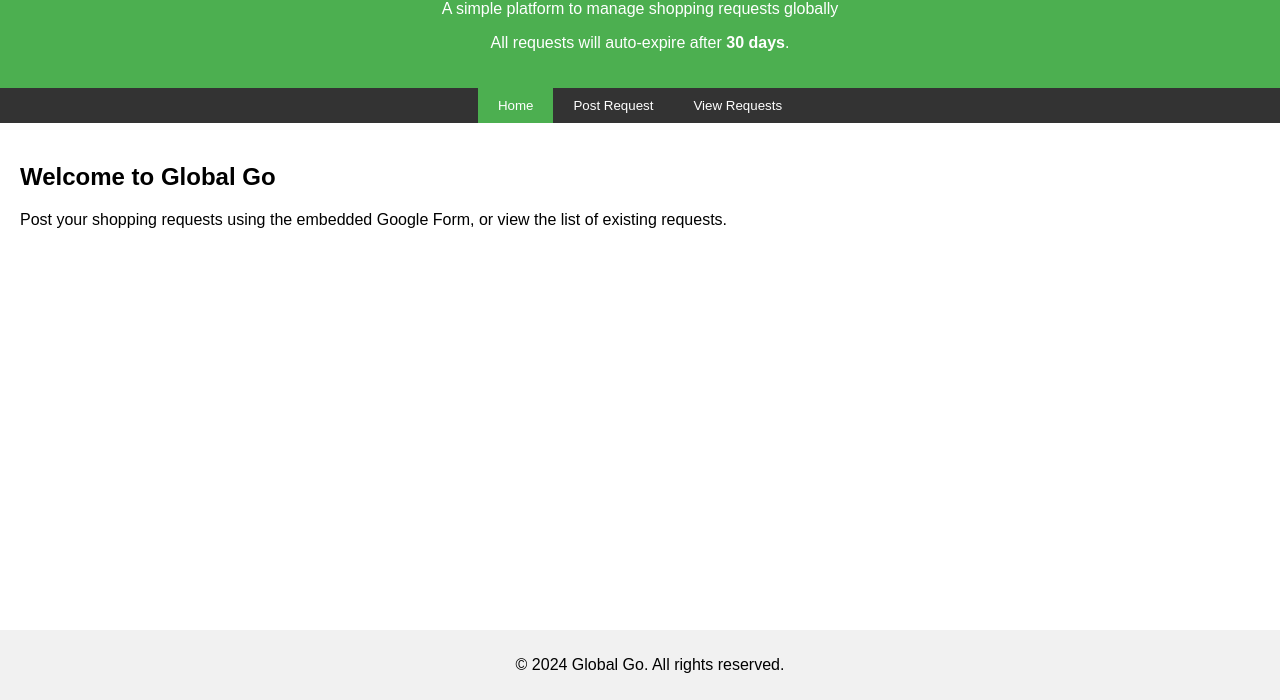
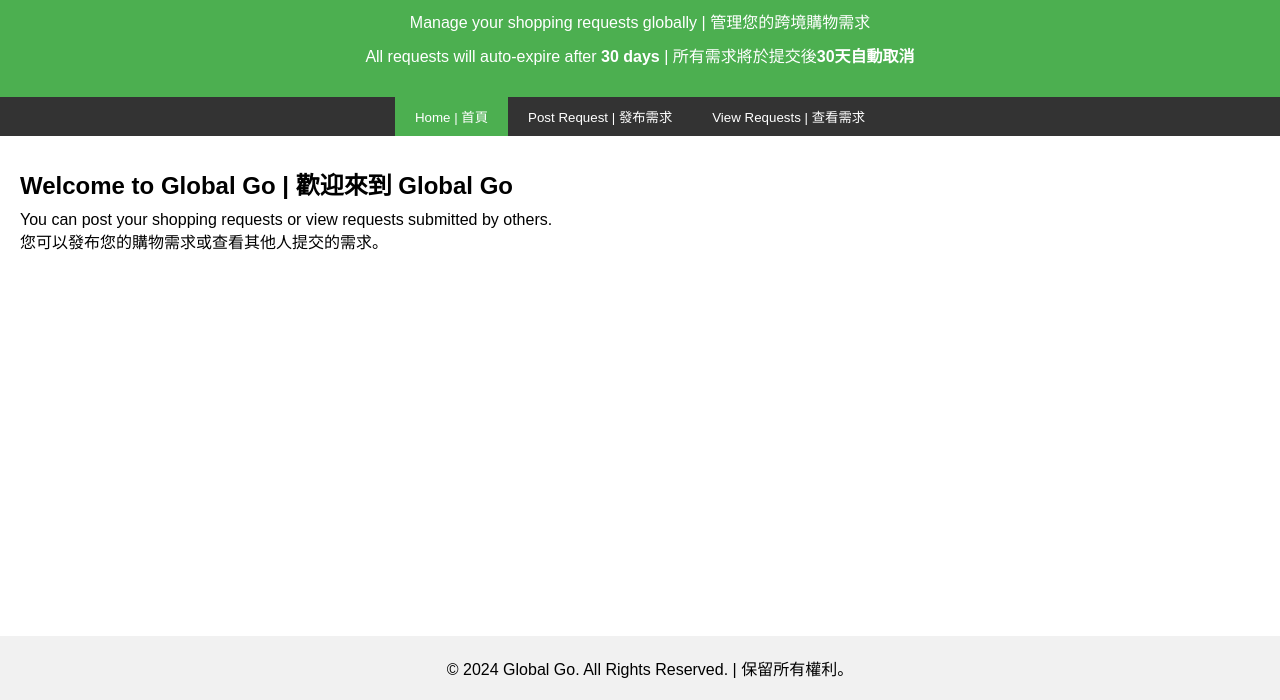
Before and after one commit to Holun1986/Global-Go, a plain HTML site: page index.html in a window 1280 px wide. Shown: the part 100-800 px from the top of the page. Drawn offline with Linux system fonts and the light colour scheme.

Commit message:
Add files via upload

```diff
--- a/index.html
+++ b/index.html
@@ -4,7 +4,7 @@
 <head>
     <meta charset="UTF-8">
     <meta name="viewport" content="width=device-width, initial-scale=1.0">
-    <title>Global Go | Form Fixed Large Height</title>
+    <title>Global Go | Bilingual Version</title>
     <style>
         body { font-family: Arial, sans-serif; margin: 0; padding: 0; box-sizing: border-box; }
         header { background-color: #4CAF50; color: white; padding: 20px; text-align: center; }
@@ -16,6 +16,7 @@
         .container.active { display: block; }
         iframe { border: none; width: 100%; height: 1200px; margin: 20px 0; }
         footer { text-align: center; background-color: #f1f1f1; padding: 10px; position: fixed; bottom: 0; width: 100%; }
+        h2, p { margin: 10px 0; }
     </style>
     <script>
         function showSection(sectionId) {
@@ -33,37 +34,39 @@
 <body>
 
 <header>
-    <h1>Global Go | Google Form Integrated</h1>
-    <p>A simple platform to manage shopping requests globally</p>
-    <p>All requests will auto-expire after <strong>30 days</strong>.</p>
+    <h1>Global Go | 跨境購物平台</h1>
+    <p>Manage your shopping requests globally | 管理您的跨境購物需求</p>
+    <p>All requests will auto-expire after <strong>30 days</strong> | 所有需求將於提交後<strong>30天自動取消</strong></p>
 </header>
 
 <nav>
-    <button data-section="home" onclick="showSection('home')">Home</button>
-    <button data-section="post-request" onclick="showSection('post-request')">Post Request</button>
-    <button data-section="view-requests" onclick="showSection('view-requests')">View Requests</button>
+    <button data-section="home" onclick="showSection('home')">Home | 首頁</button>
+    <button data-section="post-request" onclick="showSection('post-request')">Post Request | 發布需求</button>
+    <button data-section="view-requests" onclick="showSection('view-requests')">View Requests | 查看需求</button>
 </nav>
 
-<div id="home" class="container">
-    <h2>Welcome to Global Go</h2>
-    <p>Post your shopping requests using the embedded Google Form, or view the list of existing requests.</p>
+<div id="home" class="container active">
+    <h2>Welcome to Global Go | 歡迎來到 Global Go</h2>
+    <p>You can post your shopping requests or view requests submitted by others.<br>
+       您可以發布您的購物需求或查看其他人提交的需求。</p>
 </div>
 
 <div id="post-request" class="container">
-    <h2>Post Your Shopping Request</h2>
-    <p>Fill out the form below to submit your shopping request.</p>
-    <!-- Fixed Google Form Embed Code -->
+    <h2>Post Your Shopping Request | 發布您的購物需求</h2>
+    <p>Fill out the form below to submit your shopping request.<br> 請填寫以下表單來提交您的購物需求。</p>
     <iframe src="https://docs.google.com/forms/d/e/1FAIpQLScxwf2fpjnpQZEoiKwwmgRNJWgeiWq79aogwMLwo0pJtTP3sg/viewform?embedded=true"
-    width="100%" height="1200" frameborder="0" marginheight="0" marginwidth="0">Loading…</iframe>
+    width="100%" height="1200" frameborder="0" marginheight="0" marginwidth="0">Loading… | 加載中...</iframe>
 </div>
 
 <div id="view-requests" class="container">
-    <h2>View Submitted Requests</h2>
-    <p>Access the full list of shopping requests: <a href="https://docs.google.com/spreadsheets/d/YOUR_SPREADSHEET_ID/edit" target="_blank">View Requests Spreadsheet</a></p>
+    <h2>View Submitted Requests | 查看已提交的需求</h2>
+    <p>Click the link below to view the list of submitted requests.<br> 點擊下方鏈接查看已提交的購物需求清單。</p>
+    <a href="https://docs.google.com/spreadsheets/d/YOUR_SPREADSHEET_ID/edit" target="_blank">
+    View Requests | 查看需求</a>
 </div>
 
 <footer>
-    <p>&copy; 2024 Global Go. All rights reserved.</p>
+    <p>&copy; 2024 Global Go. All Rights Reserved. | 保留所有權利。</p>
 </footer>
 
 </body>
```
